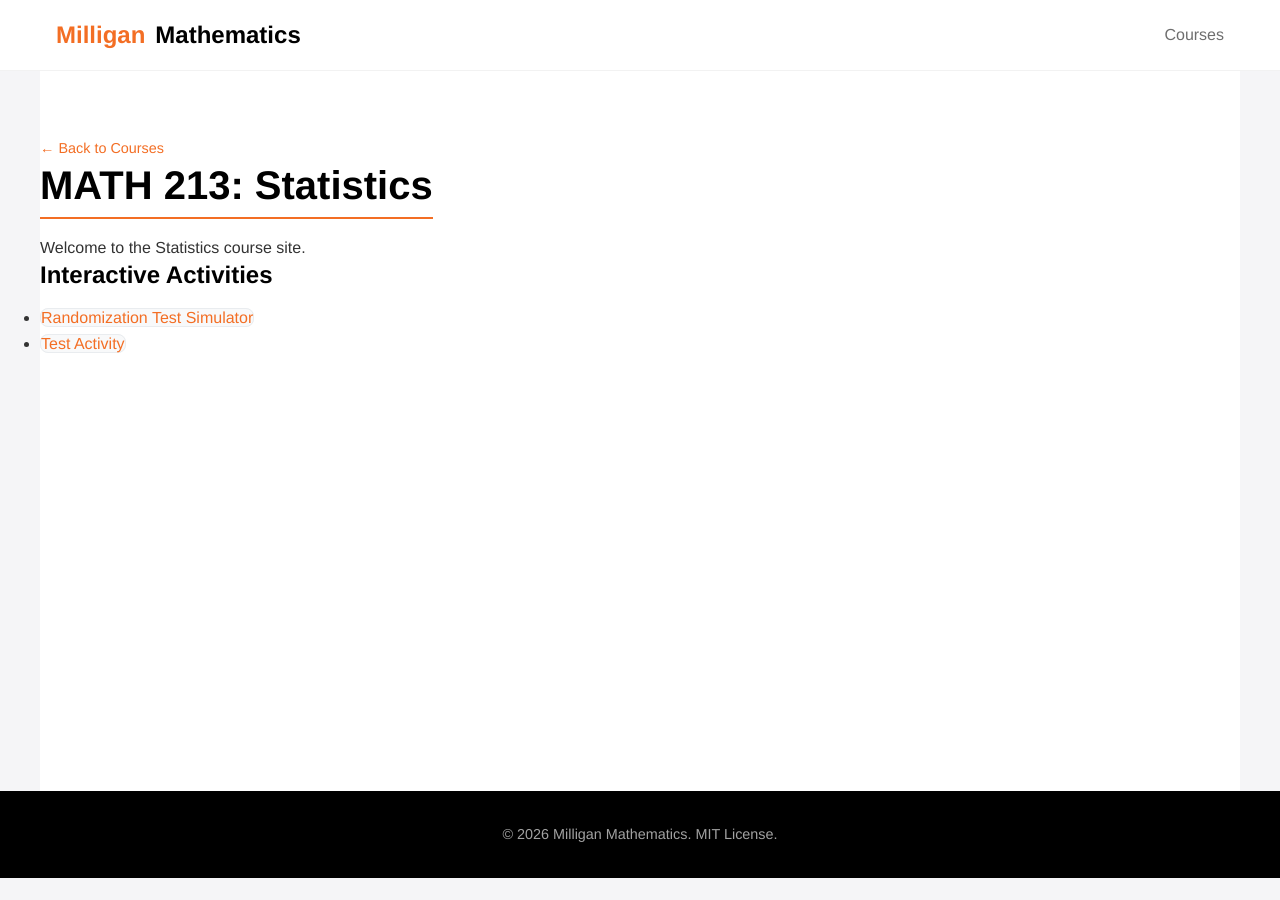
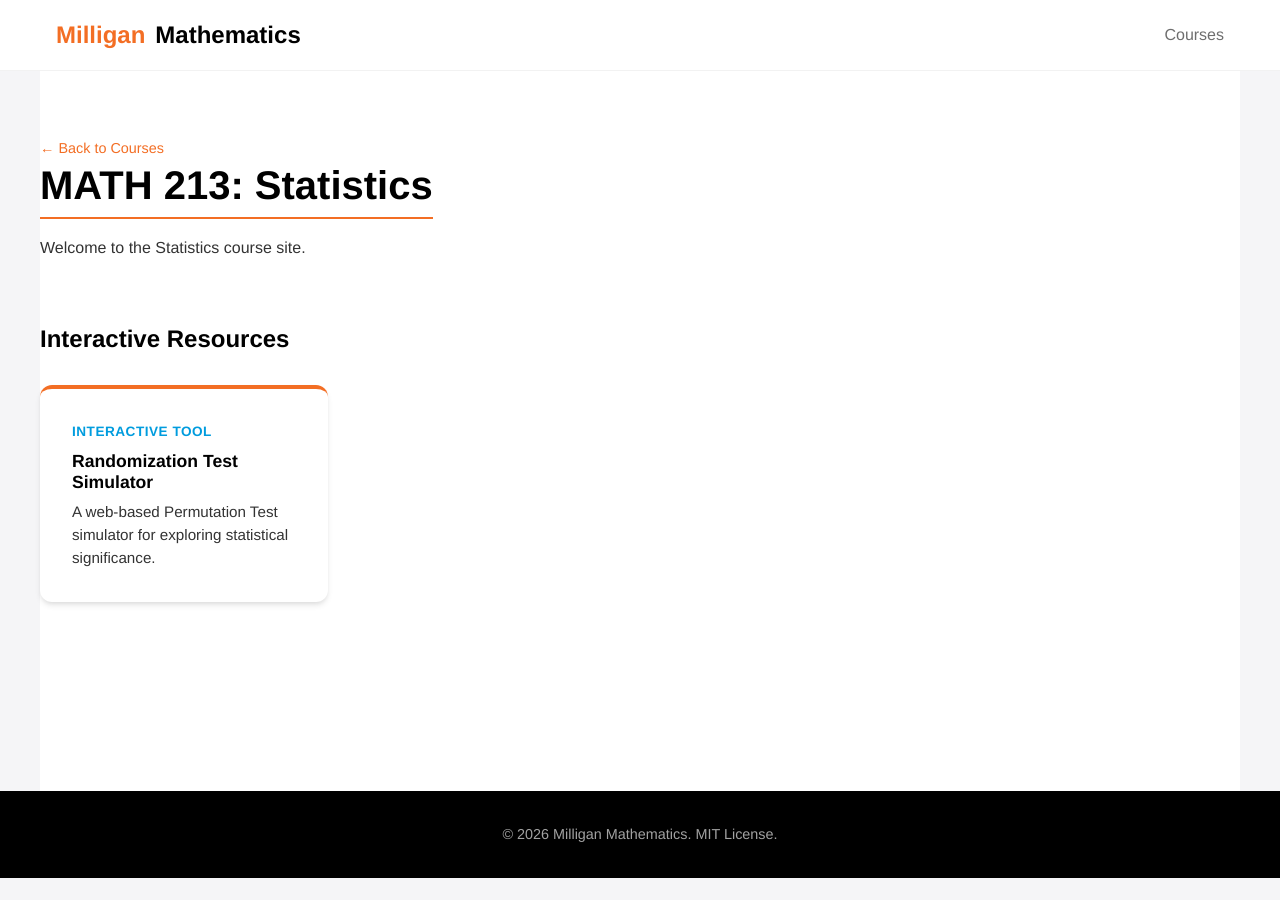
Before and after one commit to milligan-mathematics/courses, a Jekyll site: the page built from 213/index.md, in a window 1280 px wide. Built offline with Jekyll 4.4.1, drawn with Linux system fonts in a browser that asks for light colours.

Commit message:
Fix 404 by using proper activities front-matter and adding layout: null to simulator

```diff
--- a/213/index.md
+++ b/213/index.md
@@ -3,13 +3,13 @@ layout: course
 title: "MATH 213: Statistics"
 parent: Home
 nav_order: 213
+activities:
+  - title: "Randomization Test Simulator"
+    url: "randomization-test.html"
+    type: "Interactive Tool"
+    description: "A web-based Permutation Test simulator for exploring statistical significance."
 ---
 
 # MATH 213: Statistics
 
 Welcome to the Statistics course site.
-
-## Interactive Activities
-
-- [Randomization Test Simulator](randomization-test.html){: .demo-item }
-- [Test Activity](test-page.html){: .demo-item }
--- a/213/randomization-test.html
+++ b/213/randomization-test.html
@@ -1,3 +1,6 @@
+---
+layout: null
+---
 <!DOCTYPE html>
 <html lang="en">
 <head>
```
